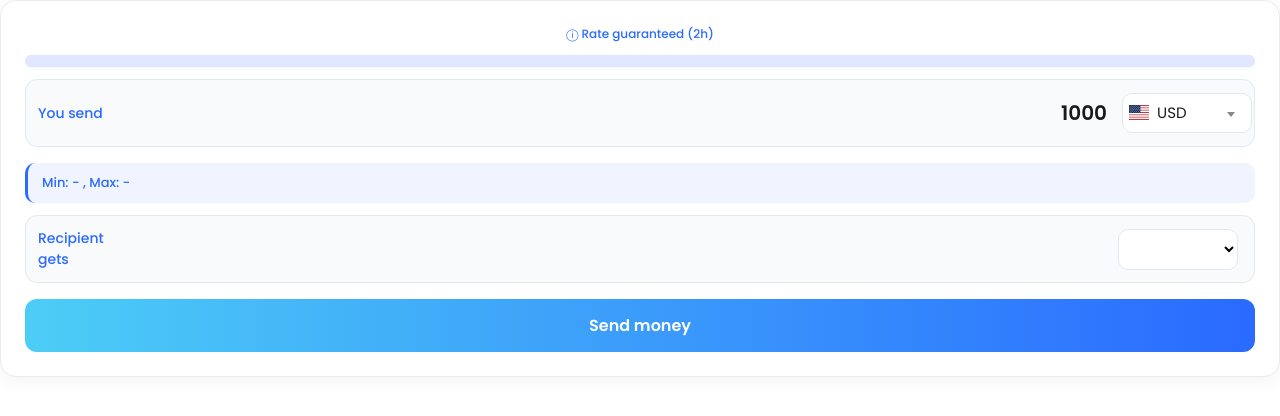
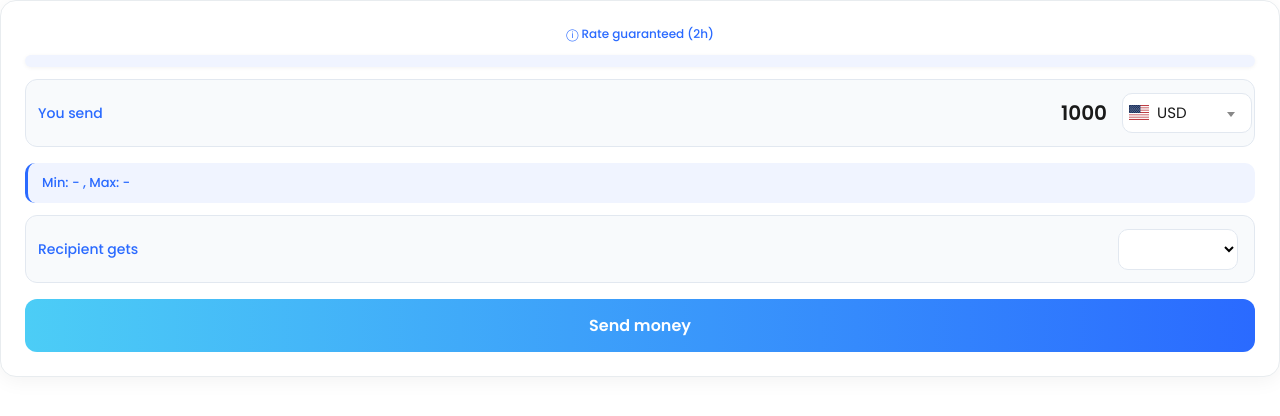
Before and after one commit to fredsabuni/spennXConverter, a plain HTML site: page index.html in a window 1280 px wide. Drawn offline with nearby package versions, Linux system fonts and the light colour scheme; no server answers.

Commit message:
:Style: Update background color of rate pill and adjust label whitespace for better layout

```diff
--- a/index.html
+++ b/index.html
@@ -127,7 +127,7 @@
     }
     .rate-pill {
       display: inline-block;
-      background: #e0e7ff;
+      background: #f0f4ff;
       color: #2A6AFF;
       font-size: 14px;
       font-weight: 500;
@@ -308,7 +308,7 @@
     <div class="discount-note" id="discount-note">Min: - , Max: -</div>
     <div class="input-group">
       <div class="input-row">
-        <label for="converted-amount">Recipient gets</label>
+        <label for="converted-amount" style="white-space: nowrap;">Recipient gets</label>
         <input type="text" id="converted-amount" value="" readonly>
         <select id="receive-country">
           <!-- Populated dynamically -->
```
